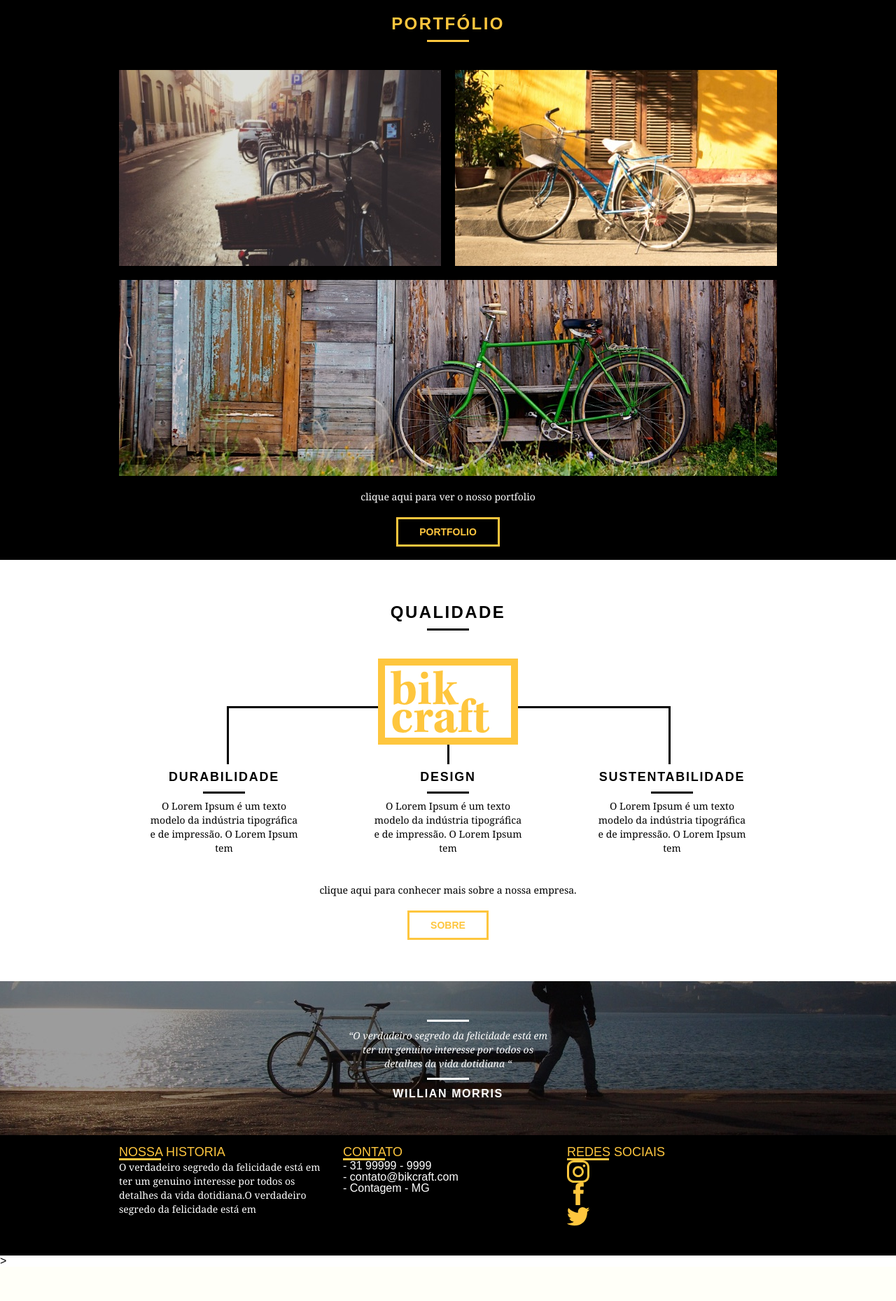
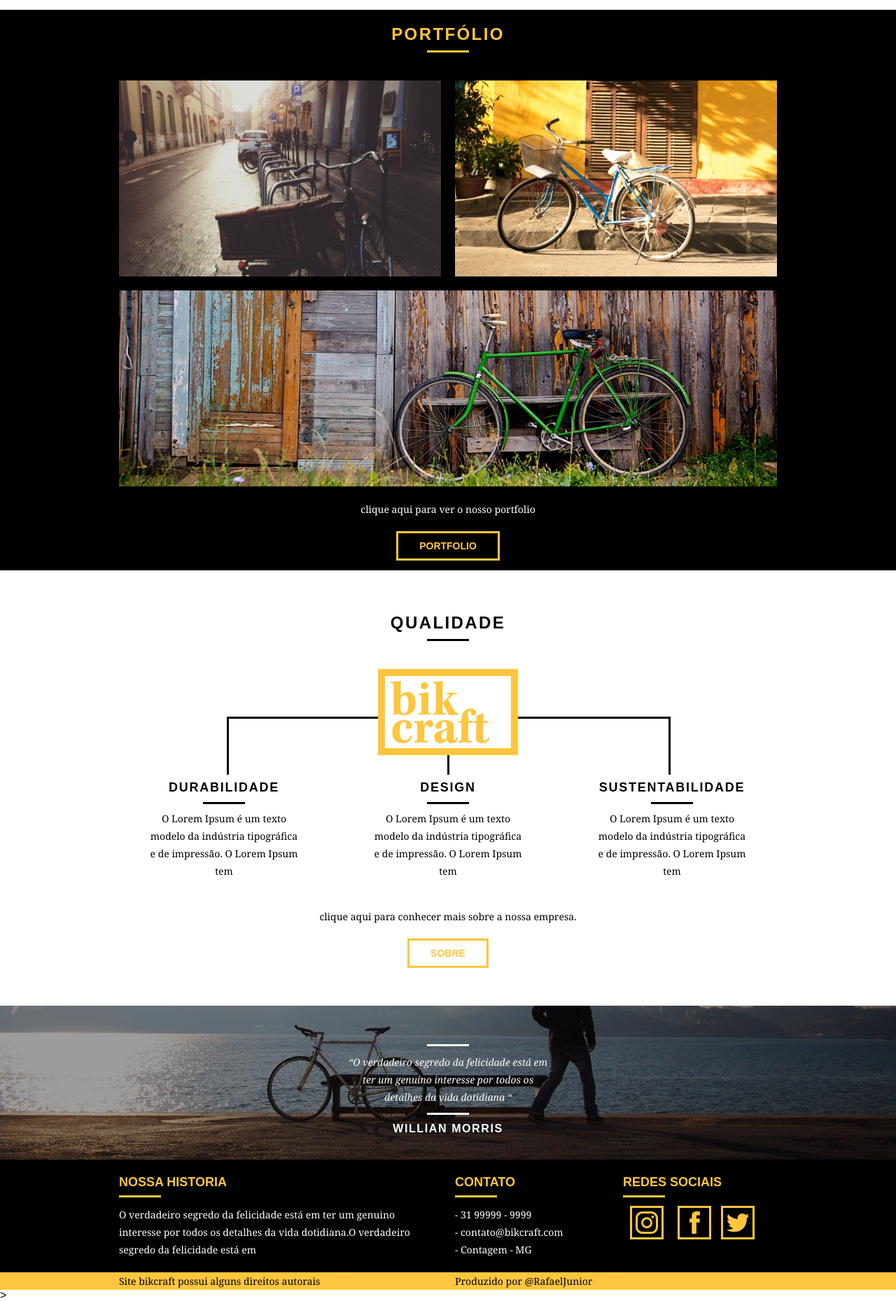
Before and after one commit to RafaelJuniorM/Origamid-Bikcraft, a PHP site: page / in a window 1280 px wide. Shown: the part 1110-2969 px from the top of the page at 70% size. Before the commit the page ends 2916 px from the top, so only its background shows below. Run offline with PHP 8.4, Linux system fonts and the light colour scheme.

Commit message:
finalizando o stie principal

```diff
--- a/css/style.css
+++ b/css/style.css
@@ -6,7 +6,7 @@ body {
 p {
   font-family: Georgia, 'Times New Roman', Times, serif;
   font-size: 0.875em;
-  line-height: 20px;
+  line-height: 25px;
 }
 
 .btn {
@@ -286,7 +286,7 @@ img {
   background-size: cover;
   height: 220px;
   text-align: center;
-  width: 100%;
+  width: 100vw;
 }
 .quebra .quote-externo p {
   padding-top: 45px;
@@ -294,23 +294,56 @@ img {
 
 .footer {
   background: #000;
+  width: 100vw;
+  color: #fff;
+  padding: 20px 0;
+
 }
-.footer h2 {
+.footer h3 {
   color: #FEC63E;
   font-size: 1.125em;
-  margin-top: 15px;
+  font-weight: bold;
   text-transform: uppercase;
+  line-height: 25px;
 
 }
 
-.footer h2:after {
+.footer h3:after {
   background: #FEC63E;
   content: "";
   display: block;
   height: 3px;
   width: 60px;
+  margin: 6px 0 12px 0;
 }
 
-.footer .content-footer {
+.footer_historia {
+  padding-right: 40px;
+}
+
+.footer_contato ul li {
+  font-family: Georgia, 'Times New Roman', Times, serif;
+  font-size: 0.875em;
+  line-height: 25px;
   color: #fff;
 }
+
+.footer_redes ul li {
+  display: inline-block; /* Os li sao block ficando um abaixo do outro*/
+  margin-left: 10px;
+}
+
+.footer_redes ul li a {
+  border:  3px solid #FEC63E;
+  display: block;
+  padding: 5px;
+}
+
+.footer_redes ul li a:hover {
+  color: #fff;
+}
+
+.copyrigth {
+  width: 100vw;
+  background: #FEC63E;
+}
--- a/index.html
+++ b/index.html
@@ -180,46 +180,51 @@
     <footer>
       <div class="footer">
         <div class="container">
-          <div class="historia grid-1-3">
-            <h2>Nossa Historia</h2>
-            <p class="content-footer">O verdadeiro segredo da felicidade está em  ter um genuino interesse  por todos os detalhes da vida dotidiana.O verdadeiro segredo da felicidade está em </p>
+          <div class="grid-8 footer_historia">
+            <h3>Nossa Historia</h3>
+            <p>O verdadeiro segredo da felicidade está em  ter um genuino interesse  por todos os detalhes da vida dotidiana.O verdadeiro segredo da felicidade está em </p>
           </div>
 
-          <div class="contato grid-1-3">
-            <h2>Contato</h2>
-            <ul class="content-footer">
+          <div class="grid-4 footer_contato">
+            <h3>Contato</h3>
+            <ul>
               <li>- 31 99999 - 9999</li>
               <li>- contato@bikcraft.com</li>
               <li>- Contagem - MG</li>
             </ul>
           </div>
 
-          <div class="redes grid-1-3">
-            <h2>Redes Sociais</h2>
+          <div class="grid-4 footer_redes">
+            <h3>Redes Sociais</h3>
             <ul >
               <li>
-                <img src="img/redes-sociais/instagram.svg" alt="icone instagram">
+                <a href="htttp://facebook.com" target="_blank">
+                  <img src="img/redes-sociais/instagram.svg" alt="icone instagram">
+                </a>
               <li>
               <li >
-                <img src="img/redes-sociais/facebook.svg" alt="icone facebook">
+                <a href="htttp://instagram.com" target="_blank">
+                  <img src="img/redes-sociais/facebook.svg" alt="icone facebook">
+                </a>
               </li>
               <li >
-                <img src="img/redes-sociais/twitter.svg" alt="icone twitter">
+                <a href="htttp://twitter.com" target="_blank">
+                  <img src="img/redes-sociais/twitter.svg" alt="icone twitter">
+                </a>
               </li>
             </ul>
           </div>
         </div>
+      </div>
 
-        <div class="copyrigth">
-          <div class="container">
-            <p>Site bikcraft possui alguns direitos autorais</p>
-            <p>Produzido por @RafaelJunior</p>
-          </div>
+      <div class="copyrigth">
+        <div class="container">
+          <p class="grid-8">Site bikcraft possui alguns direitos autorais</p>
+          <p class="grid-8">Produzido por @RafaelJunior</p>
         </div>
       </div>
+
     </footer>
-
-
   </main>
 </body>
 </html>>
```
